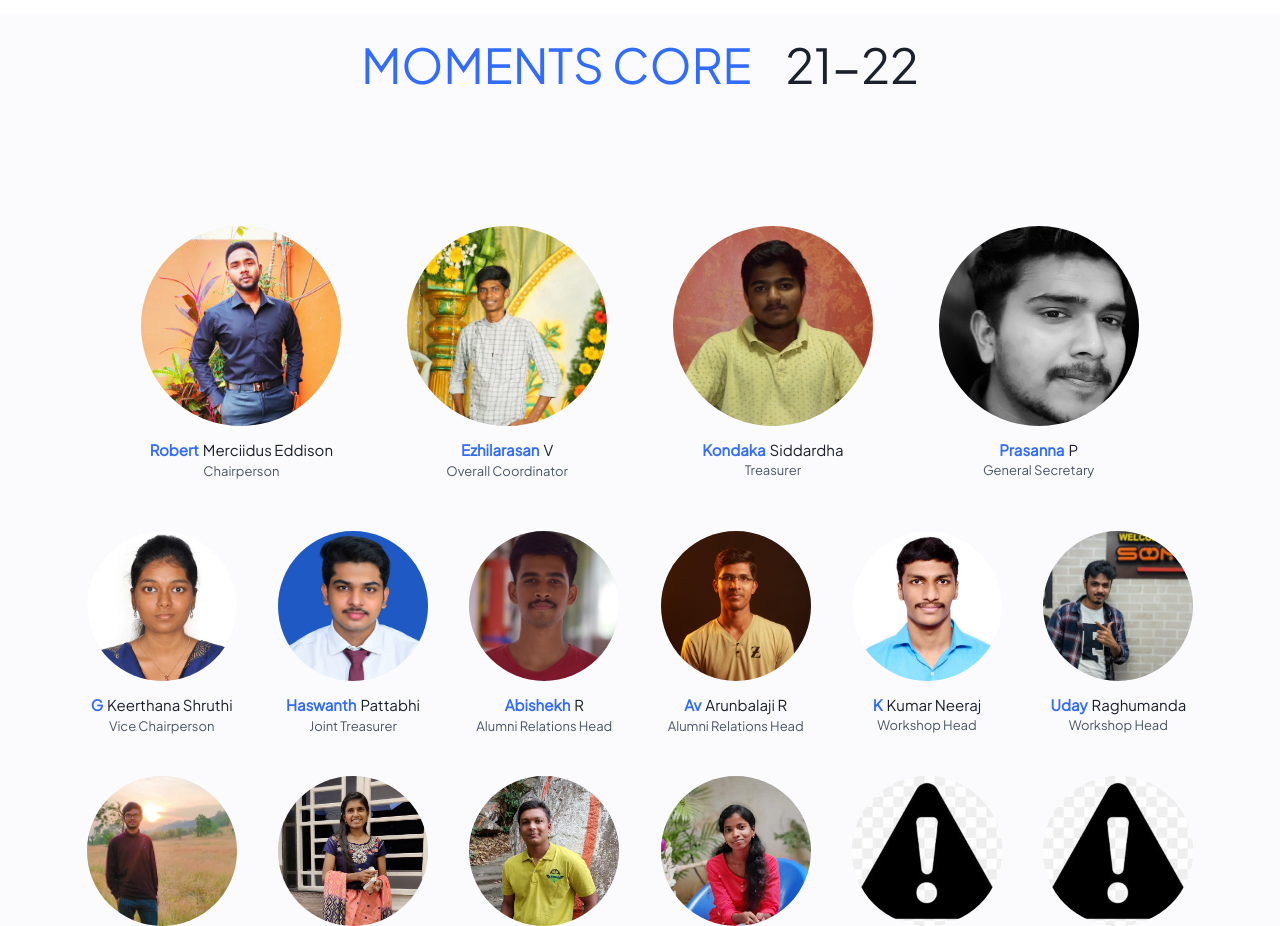
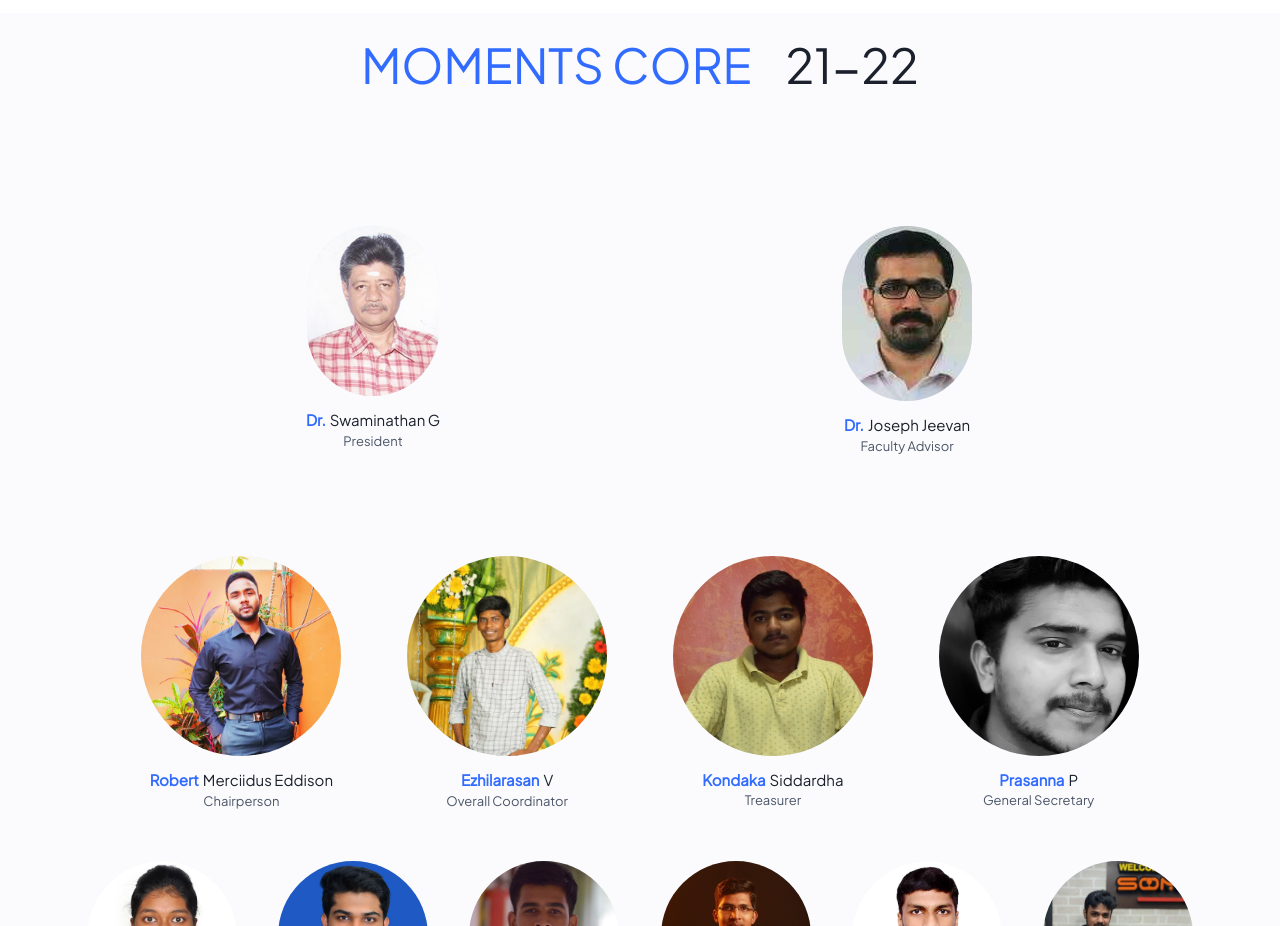
Before and after one commit to siva2204/moments-2022, a React (Create React App) app in the folder frontend/: page / in a window 1280 px wide. Shown: the part 1720-2646 px from the top of the page. Built offline with nearby package versions, Linux system fonts and the light colour scheme.

Commit message:
[Add] prof photos

```diff
--- a/frontend/src/components/members.jsx
+++ b/frontend/src/components/members.jsx
@@ -1,7 +1,7 @@
 import { Box, SimpleGrid, Text, Stack, Flex ,
   useColorModeValue, Image, Center, HStack} from '@chakra-ui/react';
 
-import {MEMBERDATA} from '../data/membersDat'
+import {MEMBERDATA, profData} from '../data/membersDat'
 function importAll(r) {
   let images = {};
 
@@ -52,6 +52,18 @@ export default function Members() {
 <Center spacing={10} mb={25}>
 <Text fontSize={{base:'2xl',md:'5xl'}} color={'accent'} >MOMENTS CORE</Text><Text ml={'0.7em'} fontSize={{base:'2xl',md:'5xl'}}>21-22</Text>
 </Center>
+
+      <SimpleGrid columns={{ base: 1, md: 2, lg:2}} spacing={{base:5,md:5}} p={100} pb={0}  >
+      {profData.map((info) => (
+        <Feature
+          icon={<Image src={images[info.image]} alt={info.name} borderRadius='full' maxH={{base: 300, md:200}} />}
+          title={info.name}
+          text={info.position}
+          pb={{base:50,md:0}}
+        />
+      ))}
+      </SimpleGrid>
+
       <SimpleGrid columns={{ base: 1, md: 2, lg:4}} spacing={{base:10,md:15}} p={100} pb={0}  >
       {memberbig.map((info) => (
         <Feature
--- a/frontend/src/data/membersDat.js
+++ b/frontend/src/data/membersDat.js
@@ -257,3 +257,16 @@ export const MEMBERDATA = [
     image: 'IMG_20210804_003654_892.jpg',
   },
 ];
+
+export const profData = [
+  {
+    name: 'Dr. G Swaminathan',
+    position: 'President',
+    image: 'hod.jpg',
+  },
+  {
+    name: 'Dr. Jeevan Joseph',
+    position: 'Faculty Advisor',
+    image: 'faculty.jpg',
+  },
+];
```
Also changed, not shown: frontend/src/data/member-photos/faculty.jpg (added), frontend/src/data/member-photos/hod.jpg (added).
